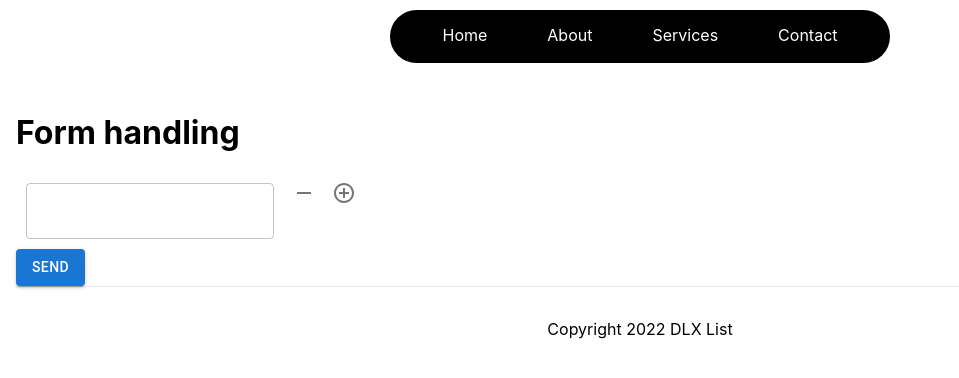
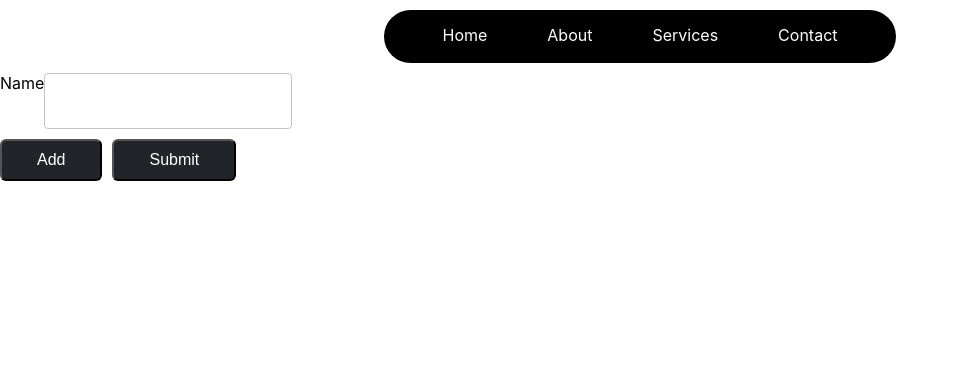
Before and after one commit to zahidabatool/next-js-learning, a Next.js app: page / in a window 1280 px wide. Shown: the top 378 px of the page, without its empty margins (0-959 px from the left). Built offline with nearby package versions, Linux system fonts and the light colour scheme.

Commit message:
array update

```diff
--- a/comp/Navbar.js
+++ b/comp/Navbar.js
@@ -5,7 +5,7 @@ const Navbar = () => {
         <>
             <nav>
                 <ul className="menu-bar">
-                    <Link href='/home'><a>Home</a></Link>
+                    <Link href='/'><a>Home</a></Link>
                     <Link href='/about'><a>About</a></Link>
                     <Link href='/services'><a>Services</a></Link>
                     <Link href='/contact'><a>Contact</a></Link>
--- a/pages/index.js
+++ b/pages/index.js
@@ -10,73 +10,86 @@ import RemoveIcon from '@mui/icons-material/Remove';
 import ControlPointIcon from '@mui/icons-material/ControlPoint';
 
 
-const useStyles = makeStyles((theme) => ({
-  root: {
-    '& .MuiTextField-root': {
-      margin: 10
-    },
-  },
-  button: {
-    margin: 10
-  }
-}))
+export default function Home() {
+  const [formValues, setFormValues] = useState([{ name: "" }]);
+  const [formCount, setFormCount] = useState(0);
 
-export default function Home() {
-  const classes = useStyles()
-  const [inputFields , setInputField] = useState([{name: ''}]);
-const handleChangeInput = (index , event) => {
-  // console.log(index , event.target.value)
-  const values = [...inputFields];
-  values[index][event.target.name] = event.target.value;
-  setInputField(values);
-}
 
-// Add New field
-const handleAddFields = (index) => {
-  const newFormValues = [...inputFields];
-  newFormValues.splice((0, index), {name: ''} , newFormValues.slice(index));
-  setInputField(newFormValues);
-}
+  let handleChange = (index, e) => {
+    let newFormValues = [...formValues];
+    newFormValues[index][e.target.name] = e.target.value;
+    setFormValues(newFormValues);
+  };
 
-// Remove field
-const handleRemoveFields = (index) => {
-  const values = [...inputFields];
-  values.splice(index, 1);
-  setInputField(values);
-}
+  let addFormFields = (index) => {
+    let newFormValues = [...formValues];
+    newFormValues.splice(index + 1, 0, { name: "" });
+    setFormValues(newFormValues);
+    setFormCount(formValues.length);
+  };
 
-// Submit Form
-function handleSubmit(event){
+  let removeFormFields = (index) => {
+    let newFormValues = [...formValues];
+    newFormValues.splice(index, 1);
+    setFormValues(newFormValues);
+  };
+
+  let handleSubmit = (event) => {
+    console.log( formValues )
     event.preventDefault();
-  console.log("Submit Your Form successfully", inputFields)
-}
+    // alert(JSON.stringify(formValues));
+  };
+
   return (
    <>
-    <div className={styles.container}>
     <Navbar />
-      <h1 className="mt-20">Form handling</h1>
-      <form className={classes.root} onSubmit={handleSubmit}>
-        {inputFields.map((inputField, index) => (
-            <div key={index}>
-              <TextField  type="text" variant="outlined"
-                onChange={event => handleChangeInput(index, event)}/>
-              {/* <TextField variant="outlined"  type="text" name = "lastName" label= "Last Name"
-                onChange={event => handleChangeInput(index, event)} value = {inputField.lastName}/>  */}
-              {/* <TextField variant="outlined"  type="text" name = "email" label= "Email"
-                onChange={event => handleChangeInput(index, event)} value = {inputField.email}/>  */}
-              <IconButton onClick = {() => handleRemoveFields(index)}>
-                <RemoveIcon/>
-              </IconButton>
-              <IconButton onClick = {() => handleAddFields(index + 1)}>
-                <ControlPointIcon />
-              </IconButton>
+    <form onSubmit={handleSubmit}>
+      {formValues.map((element, index) => (
+        <div className="form-inline" key={index}>
+          <label>Name</label>
+          <TextField
+            type="text"
+            name="name"
+            value={element.name || ""}
+            onChange={(e) => handleChange(index, e)}
+          />
+          {index ? (
+            <>
+              <button
+                className="button add"
+                type="button"
+                onClick={() => addFormFields(index)}
+              >
+                Add
+              </button>
+              <button
+                type="button"
+                className="button remove"
+                onClick={() => removeFormFields(index)}
+              >
+                Remove
+              </button>
+            </>
+          ) : null}
         </div>
-          ))
-        }
-        <Button className={classes.button} variant="contained" color ="primary" type ="submit"> Send</Button>
+      ))}
+      <div className="button-section">
+        {formCount < 1 ? (
+          <button
+            className="button add"
+            type="button"
+            onClick={() => addFormFields()}
+          >
+            Add
+          </button>
+        ) : (
+          ""
+        )}
+        <button className="button submit" type="submit">
+          Submit
+        </button>
+      </div>
     </form>
-      <Footer/>
-    </div>
    </>
-  )
-}
+  );
+};
--- a/styles/globals.css
+++ b/styles/globals.css
@@ -77,5 +77,13 @@ a {
   padding: 10px 30px;
   border-radius: 30px;
   margin: 10px auto 20px;
-
 }
+.button{
+  background: #212529;
+  color: #fff;
+  font-size: 16px;
+  padding: 10px 35px;
+  border-radius: 6px;
+  margin-right: 10px;
+  margin-top: 10px;
+}
```
Lines whose indentation alone changed are shown as unchanged.
